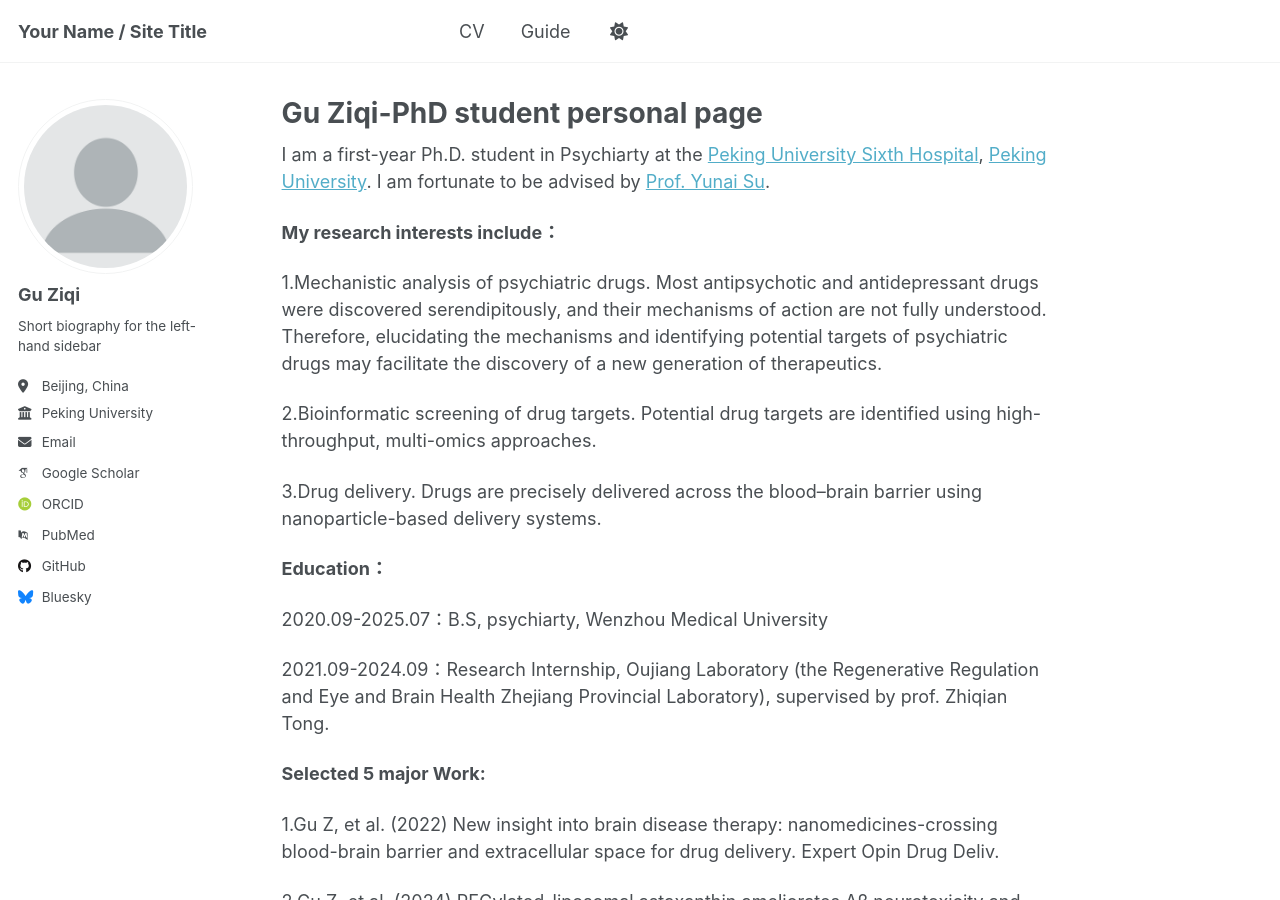
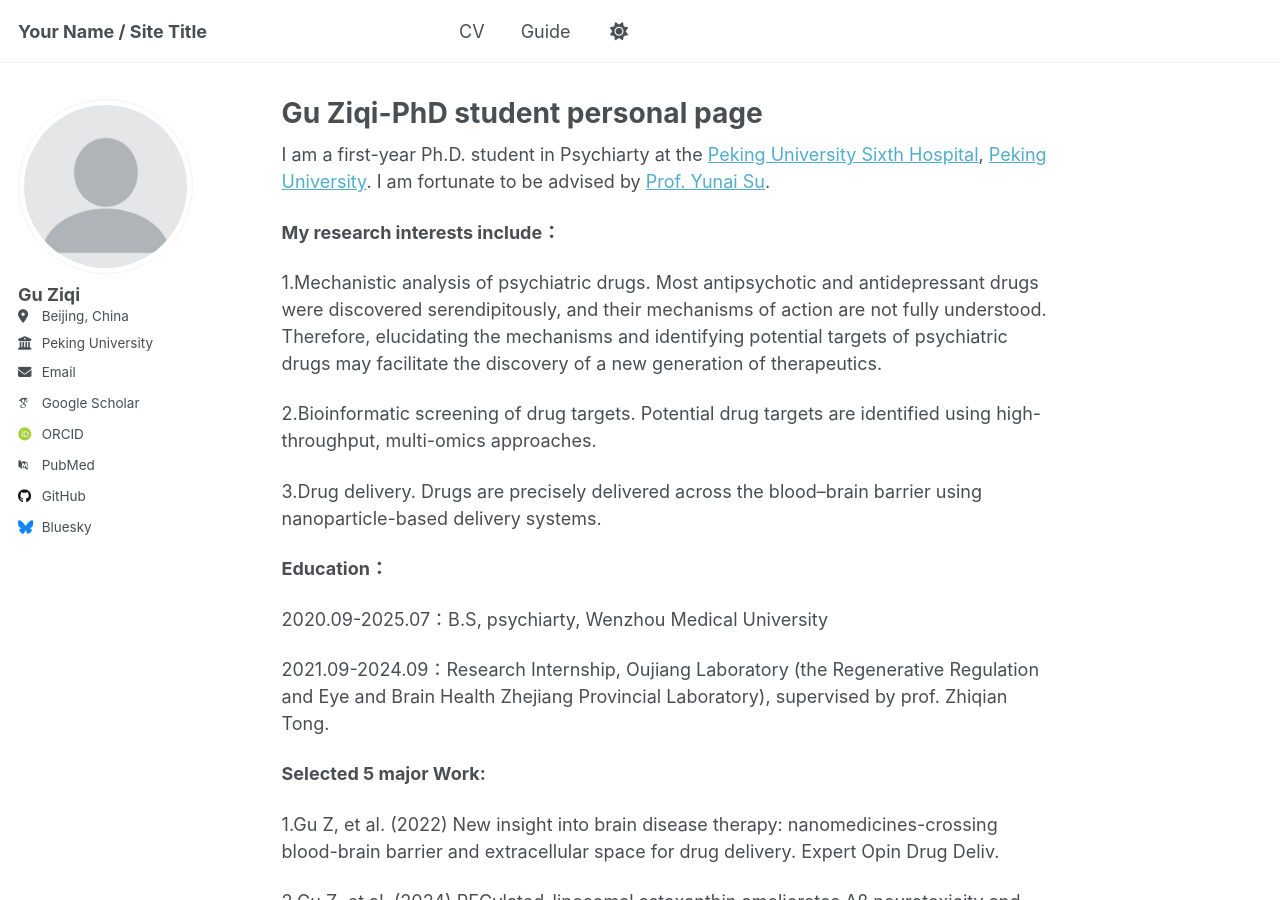
Before and after one commit to Guziqi-pku/Guziqi-pku.github.io, a Jekyll site: the page built from _pages/about.md, in a window 1280 px wide and 900 px high. Built offline with Jekyll 4.4.1, drawn with Linux system fonts in a browser that asks for light colours; some web fonts are replaced; a script that is not in the unit is left out; part of the change alters nothing that is shown.

Commit message:
Update _config.yml

```diff
--- a/_config.yml
+++ b/_config.yml
@@ -26,7 +26,7 @@ author:
   avatar           : "profile.png"
   name             : "Gu Ziqi"
   pronouns         : # example: "she/her"
-  bio              : "Short biography for the left-hand sidebar"
+  bio              : #"Short biography for the left-hand sidebar"
   location         : "Beijing, China"
   employer         : "Peking University"
   uri              : # URL
@@ -38,9 +38,9 @@ author:
   googlescholar    : "https://scholar.google.com/citations?user=PS_CX0AAAAAJ"
   inspire-hep      : # URL
   impactstory      : # URL
-  orcid            : "http://orcid.org/yourorcidurl"
+  orcid            : "https://orcid.org/0009-0000-5370-8692"
   semantic         : # URL
-  pubmed           : "https://www.ncbi.nlm.nih.gov/pubmed/?term=john+snow"
+  pubmed           : "https://pubmed.ncbi.nlm.nih.gov/?term=Ziqi+Gu%5BAuthor%5D&sort=date"
   researchgate     : # URL
   scopus           : # URL
 
```
